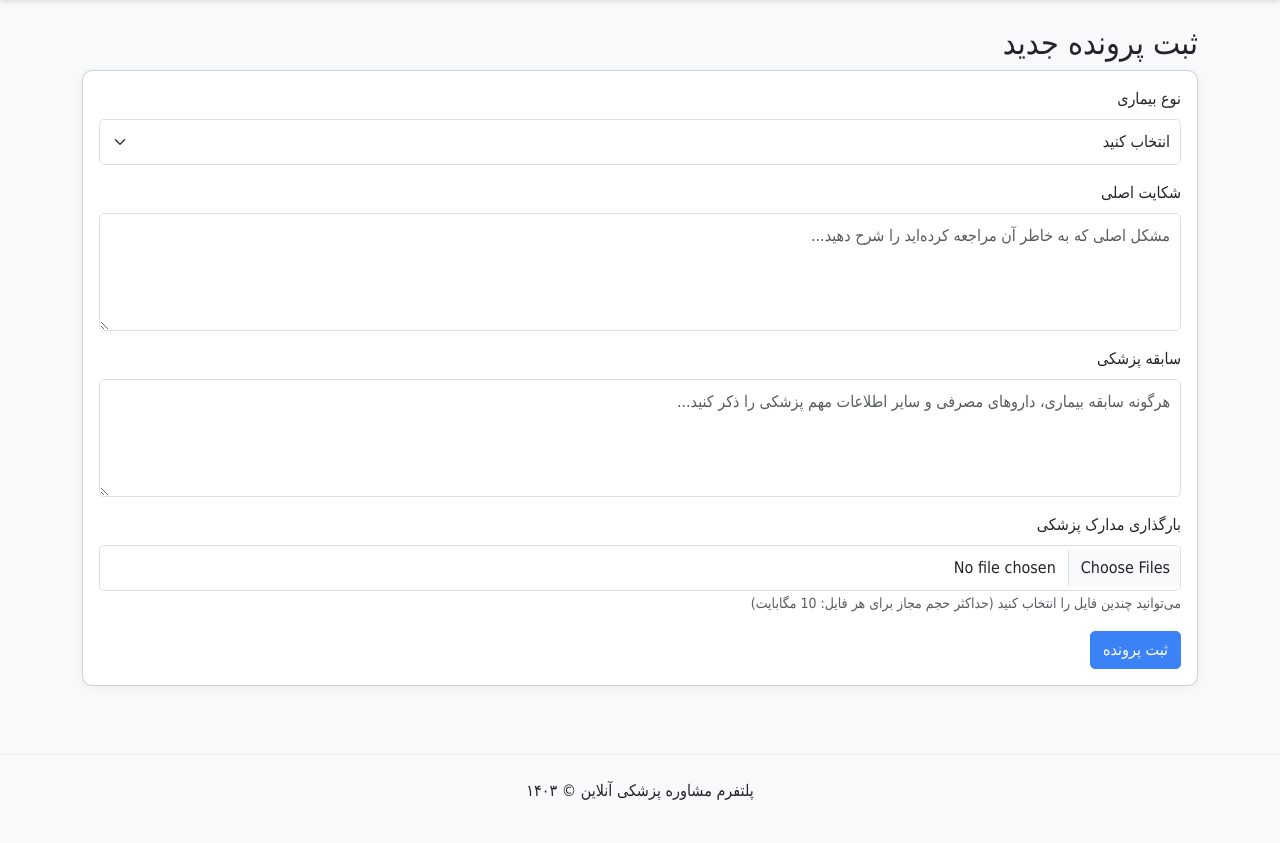
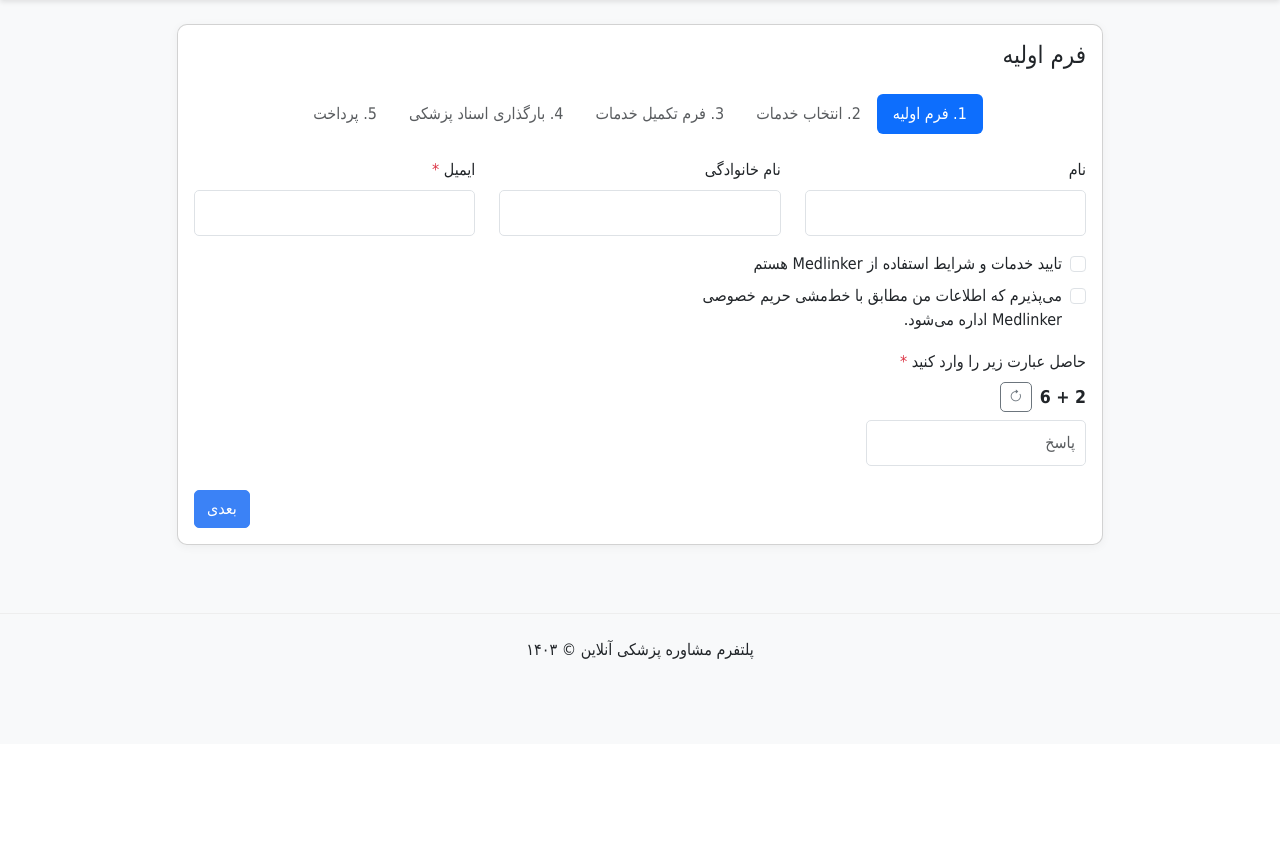
Before and after one commit to komeil1980/medical_app, a Flask app: page /record/create in a window 1280 px wide. Shown: the part 56-899 px from the top of the page. After the commit the page ends 715 px from the top, so only its background shows below. Run offline with Flask 3, Linux system fonts and the light colour scheme; a user stored in the database is signed in; tables that the repository leaves empty hold one stand-in row (values such as "Sample post"); some web fonts are replaced.

Commit message:
فرم اولیه

```diff
--- a/routes/main.py
+++ b/routes/main.py
@@ -46,6 +46,13 @@ def create_record():
     diseases = Disease.query.filter_by(is_active=True).all()
 
     if request.method == 'POST':
+        # کپچای ریاضی
+        captcha_answer = request.form.get('captcha_answer')
+        captcha_correct = request.form.get('captcha_correct')
+        if not captcha_answer or not captcha_correct or captcha_answer.strip() != captcha_correct.strip():
+            flash('پاسخ کپچا صحیح نیست. لطفاً دوباره تلاش کنید.', 'danger')
+            return render_template('record/create.html', diseases=diseases)
+
         disease_id = request.form.get('disease_id')
         chief_complaint = request.form.get('chief_complaint')
         history_notes = request.form.get('history_notes')
--- a/templates/base.html
+++ b/templates/base.html
@@ -5,6 +5,7 @@
     <meta name="viewport" content="width=device-width, initial-scale=1.0">
     <title>{% block title %}پلتفرم مشاوره پزشکی{% endblock %}</title>
     <link rel="stylesheet" href="https://cdn.jsdelivr.net/npm/bootstrap@5.3.0/dist/css/bootstrap.rtl.min.css">
+    <link rel="stylesheet" href="https://cdn.jsdelivr.net/npm/bootstrap-icons@1.10.5/font/bootstrap-icons.css">
     <link rel="stylesheet" href="{{ url_for('static', filename='css/style.css') }}">
     {% block extra_css %}{% endblock %}
 </head>
--- a/templates/record/create.html
+++ b/templates/record/create.html
@@ -3,43 +3,80 @@
 {% block title %}ایجاد پرونده جدید - پلتفرم مشاوره پزشکی{% endblock %}
 
 {% block content %}
-<div class="row">
-    <div class="col-md-12">
-        <h2>ثبت پرونده جدید</h2>
+<div class="row justify-content-center">
+    <div class="col-lg-10">
         <div class="card">
             <div class="card-body">
-                <form method="POST" enctype="multipart/form-data">
-                    <div class="mb-3">
-                        <label for="disease_id" class="form-label">نوع بیماری</label>
-                        <select class="form-select" id="disease_id" name="disease_id" required>
-                            <option value="" selected disabled>انتخاب کنید</option>
-                            {% for disease in diseases %}
-                            <option value="{{ disease.id }}">{{ disease.name }} ({{ disease.category }})</option>
-                            {% endfor %}
-                        </select>
+                <h4 class="mb-4">فرم اولیه</h4>
+                <!-- Stepper -->
+                <ul class="nav nav-pills mb-4 justify-content-center" id="pills-tab" role="tablist">
+                    <li class="nav-item" role="presentation">
+                        <button class="nav-link active" id="step1-tab" data-bs-toggle="pill" data-bs-target="#step1" type="button" role="tab" aria-controls="step1" aria-selected="true">1. فرم اولیه</button>
+                    </li>
+                    <li class="nav-item" role="presentation">
+                        <button class="nav-link" id="step2-tab" type="button" disabled>2. انتخاب خدمات</button>
+                    </li>
+                    <li class="nav-item" role="presentation">
+                        <button class="nav-link" id="step3-tab" type="button" disabled>3. فرم تکمیل خدمات</button>
+                    </li>
+                    <li class="nav-item" role="presentation">
+                        <button class="nav-link" id="step4-tab" type="button" disabled>4. بارگذاری اسناد پزشکی</button>
+                    </li>
+                    <li class="nav-item" role="presentation">
+                        <button class="nav-link" id="step5-tab" type="button" disabled>5. پرداخت</button>
+                    </li>
+                </ul>
+                <!-- Step 1 Form -->
+                <form method="POST" autocomplete="off">
+                    <div class="row mb-3">
+                        <div class="col-md-4 mb-3 mb-md-0">
+                            <label for="first_name" class="form-label">نام</label>
+                            <input type="text" class="form-control" id="first_name" name="first_name" required>
+                        </div>
+                        <div class="col-md-4 mb-3 mb-md-0">
+                            <label for="last_name" class="form-label">نام خانوادگی</label>
+                            <input type="text" class="form-control" id="last_name" name="last_name" required>
+                        </div>
+                        <div class="col-md-4">
+                            <label for="email" class="form-label">ایمیل <span class="text-danger">*</span></label>
+                            <input type="email" class="form-control" id="email" name="email" required>
+                        </div>
                     </div>
-
-                    <div class="mb-3">
-                        <label for="chief_complaint" class="form-label">شکایت اصلی</label>
-                        <textarea class="form-control" id="chief_complaint" name="chief_complaint" rows="4" required placeholder="مشکل اصلی که به خاطر آن مراجعه کرده‌اید را شرح دهید..."></textarea>
+                    <div class="row mb-3">
+                        <div class="col-md-6">
+                            <div class="form-check mb-2">
+                                <input class="form-check-input" type="checkbox" id="terms" name="terms" required>
+                                <label class="form-check-label" for="terms">
+                                    تایید خدمات و شرایط استفاده از Medlinker هستم
+                                </label>
+                            </div>
+                            <div class="form-check">
+                                <input class="form-check-input" type="checkbox" id="privacy" name="privacy" required>
+                                <label class="form-check-label" for="privacy">
+                                    می‌پذیرم که اطلاعات من مطابق با خط‌مشی حریم خصوصی Medlinker اداره می‌شود.
+                                </label>
+                            </div>
+                        </div>
                     </div>
-
-                    <div class="mb-3">
-                        <label for="history_notes" class="form-label">سابقه پزشکی</label>
-                        <textarea class="form-control" id="history_notes" name="history_notes" rows="4" placeholder="هرگونه سابقه بیماری، داروهای مصرفی و سایر اطلاعات مهم پزشکی را ذکر کنید..."></textarea>
+                    <!-- کپچا زیر چک‌باکس‌ها -->
+                    <div class="row mb-3">
+                        <div class="col-12">
+                            <label for="captcha_answer" class="form-label">حاصل عبارت زیر را وارد کنید <span class="text-danger">*</span></label>
+                            <div class="d-flex align-items-center gap-2 mb-2">
+                                <span id="captcha-question" class="fw-bold" style="font-size: 1.1rem;"></span>
+                                <button type="button" class="btn btn-outline-secondary btn-sm px-2 py-1 d-flex align-items-center justify-content-center" style="font-size:0.85rem;" onclick="generateCaptcha()" title="سوال جدید">
+                                    <i class="bi bi-arrow-clockwise" style="font-size:1em;"></i>
+                                </button>
+                            </div>
+                            <div class="mb-2" style="max-width: 220px;">
+                                <input type="text" class="form-control form-control-sm" style="font-size:1rem;" id="captcha_answer" name="captcha_answer" required autocomplete="off" placeholder="پاسخ">
+                            </div>
+                            <input type="hidden" id="captcha_correct" name="captcha_correct" value="">
+                        </div>
                     </div>
-
-                    <div class="mb-3">
-                        <label for="files" class="form-label">بارگذاری مدارک پزشکی</label>
-                        <input class="form-control" type="file" id="files" name="files" multiple>
-                        <small class="text-muted">می‌توانید چندین فایل را انتخاب کنید (حداکثر حجم مجاز برای هر فایل: 10 مگابایت)</small>
+                    <div class="d-flex justify-content-end">
+                        <button type="submit" class="btn btn-primary">بعدی</button>
                     </div>
-
-                    <div id="file-preview" class="mt-3">
-                        <!-- محل نمایش پیش‌نمایش فایل‌های انتخاب شده -->
-                    </div>
-
-                    <button type="submit" class="btn btn-primary">ثبت پرونده</button>
                 </form>
             </div>
         </div>
@@ -49,38 +86,17 @@
 
 {% block extra_js %}
 <script>
+function generateCaptcha() {
+    const a = Math.floor(Math.random() * 10) + 1;
+    const b = Math.floor(Math.random() * 10) + 1;
+    document.getElementById('captcha-question').textContent = `${a} + ${b}`;
+    document.getElementById('captcha_answer').dataset.captcha = a + b;
+    document.getElementById('captcha_answer').value = '';
+    document.getElementById('captcha_correct').value = a + b;
+}
 document.addEventListener('DOMContentLoaded', function() {
-    const fileInput = document.getElementById('files');
-    const previewContainer = document.getElementById('file-preview');
-
-    fileInput.addEventListener('change', function() {
-        previewContainer.innerHTML = '';
-
-        for (const file of this.files) {
-            const fileDiv = document.createElement('div');
-            fileDiv.className = 'mb-3 p-2 border rounded';
-
-            // نمایش نام و سایز فایل
-            const fileInfo = document.createElement('p');
-            fileInfo.className = 'mb-2';
-            fileInfo.textContent = `${file.name} (${(file.size / 1024).toFixed(2)} KB)`;
-            fileDiv.appendChild(fileInfo);
-
-            // افزودن فیلد توضیحات برای هر فایل
-            const descriptionLabel = document.createElement('label');
-            descriptionLabel.className = 'form-label';
-            descriptionLabel.textContent = 'توضیحات فایل:';
-            fileDiv.appendChild(descriptionLabel);
-
-            const descriptionInput = document.createElement('textarea');
-            descriptionInput.className = 'form-control';
-            descriptionInput.name = `description_${file.name}`;
-            descriptionInput.placeholder = 'توضیحات مربوط به این فایل را وارد کنید...';
-            fileDiv.appendChild(descriptionInput);
-
-            previewContainer.appendChild(fileDiv);
-        }
-    });
+    generateCaptcha();
+    document.getElementById('captcha_answer').onpaste = e => e.preventDefault();
 });
 </script>
 {% endblock %}
```
Also changed, not shown: routes/captcha.py (added, +31 -0 lines), templates/profile.html (+3 -8 lines), 9 other files.
